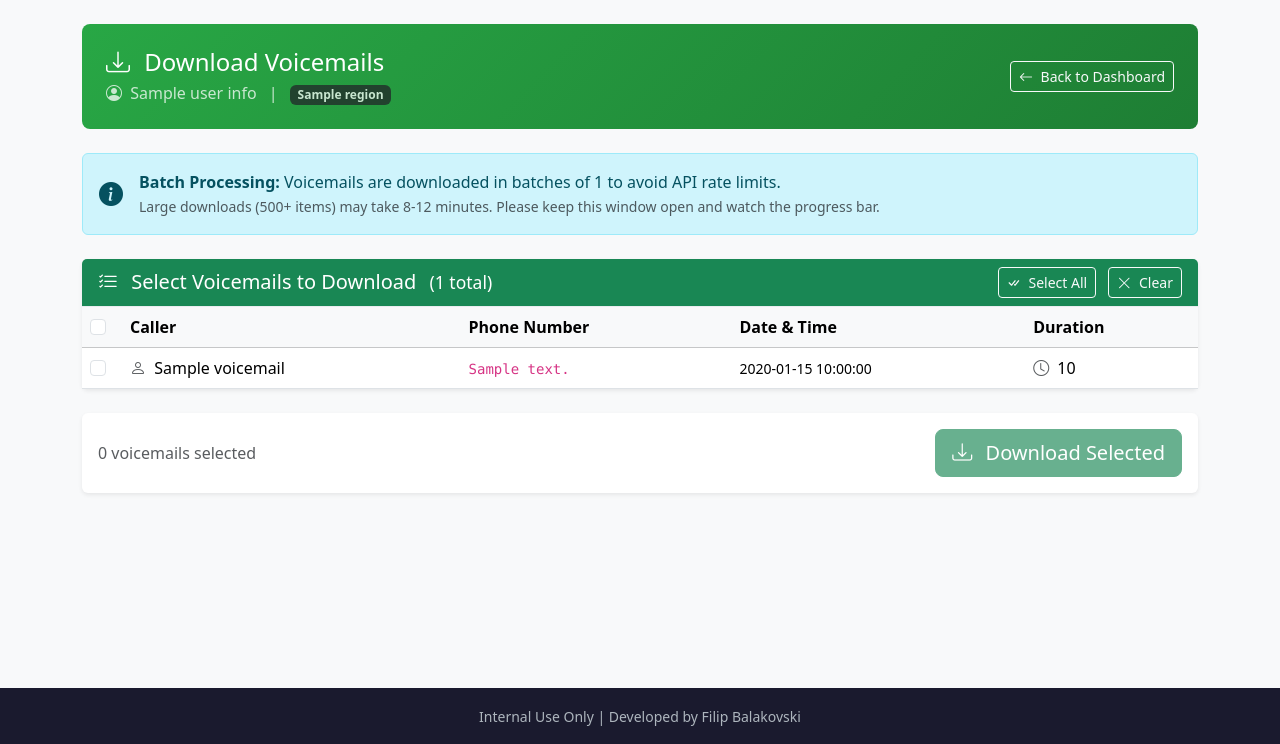
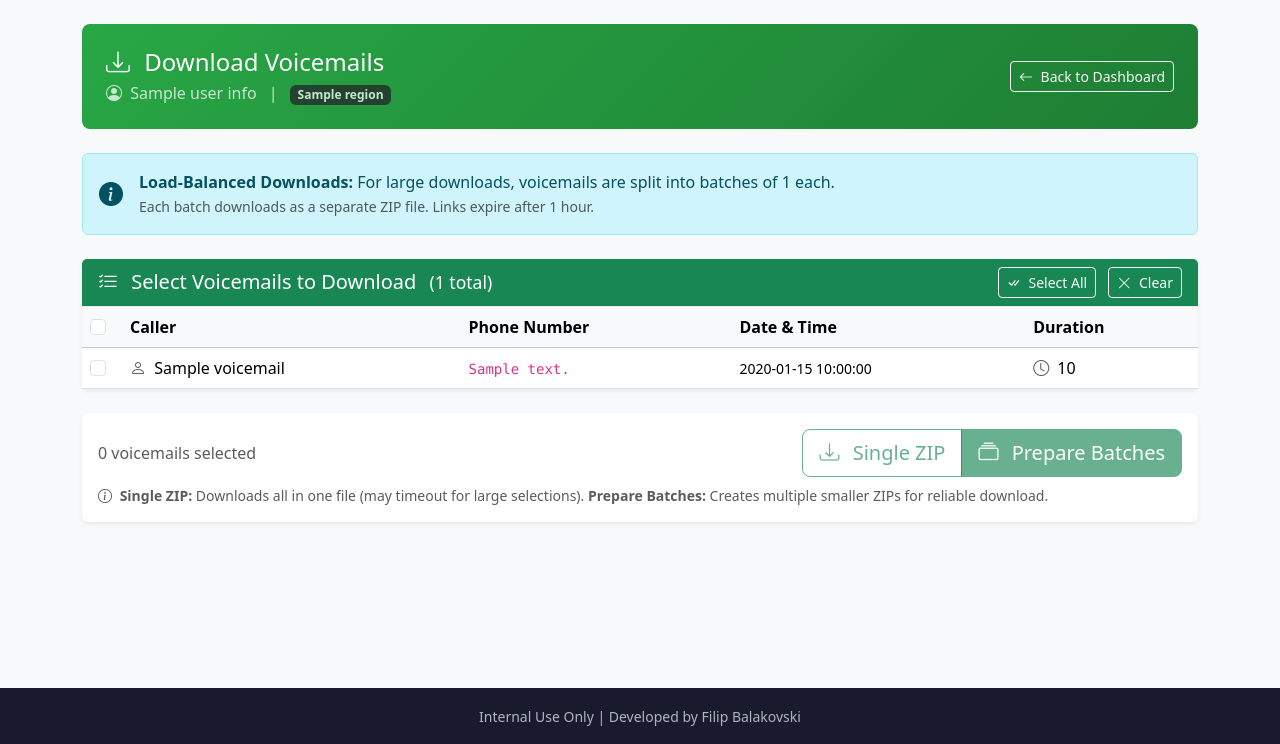
Before and after one commit to filipbal/genesys-voicemail-manager, a Flask app: template templates/download.html in a window 1280 px wide. Shown: the part 56-800 px from the top of the page. Run offline with Flask 3, Linux system fonts and the light colour scheme; the template is opened without the code that fills it: most values are stand-ins (such as "Sample title", 1, 10 or a date in 2020); some libraries are stand-ins or nearby versions.

Commit message:
Implement load-balanced batch downloads for large voicemail exports
- Add batch download system that splits voicemails into batches of 50
- Each batch creates a separate ZIP file prepared in background threads
- New manifest page shows all download links with status polling
- Download links expire after 1 hour with automatic cleanup
- Two download options: Single ZIP for small selections, Prepare Batches for large
- Background preparation prevents timeout issues for hundreds of voicemails

```diff
--- a/app.py
+++ b/app.py
@@ -27,6 +27,8 @@ import tempfile
 import shutil
 import zipfile
 import time
+import threading
+import uuid
 from datetime import datetime
 from functools import wraps
 from collections import deque
@@ -87,11 +89,20 @@ SUPER_BATCH_DELAY = 10.0
 DOWNLOAD_BATCH_SIZE = 10  # Smaller batches for downloads (media files are larger)
 DOWNLOAD_OPERATION_DELAY = 0.5  # Longer delay for downloads
 
+# Load-balanced batch download settings
+BATCH_DOWNLOAD_SIZE = 50  # Number of voicemails per download batch/ZIP
+BATCH_EXPIRY_SECONDS = 3600  # 1 hour expiry for download links
+
 # Safety limit: 50 pages * 100 items = 5000 voicemails max
 MAX_PAGES = 50
 
 # Progress tracking for SSE
 progress_data = {}
+
+# Storage for prepared batch downloads
+# Format: {batch_id: {'zip_path': str, 'created': timestamp, 'status': str, 'filename': str}}
+prepared_batches = {}
+batch_lock = threading.Lock()
 
 # ============================================================================
 # PKCE HELPER FUNCTIONS
@@ -623,17 +634,129 @@ def format_datetime(date_string):
 
 
 def cleanup_old_exports():
-    """Clean up export files older than 1 hour"""
+    """Clean up export files older than 1 hour and expired batch downloads"""
     try:
         now = time.time()
+        # Clean up temp directory
         for item in os.listdir(TEMP_DIR):
             item_path = os.path.join(TEMP_DIR, item)
             if os.path.isfile(item_path) and now - os.path.getmtime(item_path) > 3600:
                 os.remove(item_path)
             elif os.path.isdir(item_path) and now - os.path.getmtime(item_path) > 3600:
                 shutil.rmtree(item_path, ignore_errors=True)
+
+        # Clean up expired batch downloads
+        with batch_lock:
+            expired_ids = []
+            for batch_id, batch_info in prepared_batches.items():
+                if now - batch_info.get('created', 0) > BATCH_EXPIRY_SECONDS:
+                    expired_ids.append(batch_id)
+                    # Remove ZIP file if exists
+                    zip_path = batch_info.get('zip_path')
+                    if zip_path and os.path.exists(zip_path):
+                        try:
+                            os.remove(zip_path)
+                        except:
+                            pass
+
+            for batch_id in expired_ids:
+                del prepared_batches[batch_id]
+
+            if expired_ids:
+                app.logger.info(f"Cleaned up {len(expired_ids)} expired batch downloads")
+
     except Exception as e:
         app.logger.error(f"Cleanup error: {e}")
+
+
+def prepare_batch_zip(batch_id, voicemails, access_token, region_host, user_name, batch_num, total_batches):
+    """
+    Prepare a single batch ZIP file in the background.
+    This function runs in a separate thread.
+    """
+    try:
+        timestamp = datetime.now().strftime('%Y%m%d_%H%M%S')
+        export_name = f"voicemails_batch{batch_num}of{total_batches}_{user_name}_{timestamp}"
+        export_dir = os.path.join(TEMP_DIR, f"{export_name}_temp")
+        os.makedirs(export_dir, exist_ok=True)
+
+        downloaded = 0
+        errors = []
+        total_items = len(voicemails)
+
+        app.logger.info(f"Batch {batch_num}/{total_batches}: Starting download of {total_items} voicemails")
+
+        # Download voicemails with rate limiting
+        for batch_start in range(0, total_items, DOWNLOAD_BATCH_SIZE):
+            batch_end = min(batch_start + DOWNLOAD_BATCH_SIZE, total_items)
+            batch = voicemails[batch_start:batch_end]
+
+            for idx, vm in enumerate(batch):
+                msg_id = vm.get('id')
+                filename = format_filename(vm)
+
+                media_bytes, dl_error = download_voicemail_media(access_token, region_host, msg_id)
+
+                if dl_error:
+                    errors.append(f"{filename}: {dl_error}")
+                else:
+                    filepath = os.path.join(export_dir, filename)
+                    with open(filepath, 'wb') as f:
+                        f.write(media_bytes)
+                    downloaded += 1
+
+                # Delay between downloads
+                if idx < len(batch) - 1:
+                    time.sleep(DOWNLOAD_OPERATION_DELAY)
+
+            # Delay between internal batches
+            if batch_end < total_items:
+                time.sleep(BATCH_DELAY)
+
+        # Save metadata
+        metadata_file = os.path.join(export_dir, 'metadata.json')
+        with open(metadata_file, 'w', encoding='utf-8') as f:
+            json.dump({
+                'batch_number': batch_num,
+                'total_batches': total_batches,
+                'exported_by': user_name,
+                'exported_at': datetime.now().isoformat(),
+                'total_voicemails': total_items,
+                'downloaded': downloaded,
+                'errors': errors
+            }, f, indent=2, default=str)
+
+        # Create ZIP
+        zip_path = os.path.join(TEMP_DIR, f"{export_name}.zip")
+        with zipfile.ZipFile(zip_path, 'w', zipfile.ZIP_DEFLATED) as zipf:
+            for root, dirs, files in os.walk(export_dir):
+                for file in files:
+                    file_path = os.path.join(root, file)
+                    arcname = os.path.relpath(file_path, export_dir)
+                    zipf.write(file_path, arcname)
+
+        # Clean up temp directory
+        shutil.rmtree(export_dir, ignore_errors=True)
+
+        # Update batch status
+        with batch_lock:
+            prepared_batches[batch_id].update({
+                'status': 'ready',
+                'zip_path': zip_path,
+                'downloaded': downloaded,
+                'errors': len(errors),
+                'total': total_items
+            })
+
+        app.logger.info(f"Batch {batch_num}/{total_batches}: Complete - {downloaded}/{total_items} downloaded")
+
+    except Exception as e:
+        app.logger.error(f"Batch {batch_num} preparation failed: {e}")
+        with batch_lock:
+            prepared_batches[batch_id].update({
+                'status': 'failed',
+                'error': str(e)
+            })
 
 
 # ============================================================================
@@ -882,7 +1005,224 @@ def download_page():
                          region=REGIONS.get(region_key, {}),
                          voicemails=processed_voicemails,
                          voicemail_count=len(processed_voicemails),
-                         batch_size=DOWNLOAD_BATCH_SIZE)
+                         batch_size=DOWNLOAD_BATCH_SIZE,
+                         batch_download_size=BATCH_DOWNLOAD_SIZE)
+
+
+@app.route('/download-prepare', methods=['POST'])
+@login_required
+def download_prepare():
+    """
+    Prepare batch downloads - splits voicemails into batches of 50,
+    starts background preparation, and returns manifest page with download links.
+    """
+    if not ENABLE_DOWNLOADS:
+        flash('Download functionality is currently disabled.', 'warning')
+        return redirect(url_for('download_page'))
+
+    access_token = session.get('access_token')
+    region_host = session.get('region_host')
+    region_key = session.get('region_key')
+    user_info = session.get('user_info', {})
+
+    data = request.get_json()
+    if not data:
+        flash('No data provided', 'danger')
+        return redirect(url_for('download_page'))
+
+    voicemail_ids = data.get('voicemail_ids', [])
+
+    if not voicemail_ids:
+        flash('No voicemails selected', 'warning')
+        return redirect(url_for('download_page'))
+
+    # Get all voicemails to get metadata
+    all_voicemails, _ = get_all_voicemails(access_token, region_host)
+    selected_vms = [vm for vm in all_voicemails if vm.get('id') in voicemail_ids]
+
+    # Sort by date to maintain order
+    selected_vms.sort(key=lambda vm: vm.get('createdDate', '') or '', reverse=True)
+
+    # Split into batches of BATCH_DOWNLOAD_SIZE (50)
+    total_vms = len(selected_vms)
+    num_batches = (total_vms + BATCH_DOWNLOAD_SIZE - 1) // BATCH_DOWNLOAD_SIZE
+
+    user_name = user_info.get('name', 'Unknown').replace(' ', '_')
+    manifest_id = str(uuid.uuid4())
+    batch_ids = []
+
+    # Create batch entries and start preparation threads
+    for i in range(num_batches):
+        start_idx = i * BATCH_DOWNLOAD_SIZE
+        end_idx = min(start_idx + BATCH_DOWNLOAD_SIZE, total_vms)
+        batch_vms = selected_vms[start_idx:end_idx]
+        batch_num = i + 1
+
+        batch_id = str(uuid.uuid4())
+        batch_ids.append(batch_id)
+
+        # Initialize batch entry
+        with batch_lock:
+            prepared_batches[batch_id] = {
+                'status': 'preparing',
+                'created': time.time(),
+                'batch_num': batch_num,
+                'total_batches': num_batches,
+                'total': len(batch_vms),
+                'manifest_id': manifest_id,
+                'filename': f"voicemails_batch{batch_num}of{num_batches}_{user_name}.zip"
+            }
+
+        # Start background thread for this batch
+        thread = threading.Thread(
+            target=prepare_batch_zip,
+            args=(batch_id, batch_vms, access_token, region_host, user_name, batch_num, num_batches)
+        )
+        thread.daemon = True
+        thread.start()
+
+    app.logger.info(f"Started preparation of {num_batches} batches for {total_vms} voicemails")
+
+    # Return manifest data as JSON
+    batches_info = []
+    with batch_lock:
+        for batch_id in batch_ids:
+            batch = prepared_batches[batch_id]
+            batches_info.append({
+                'id': batch_id,
+                'batch_num': batch['batch_num'],
+                'total_batches': batch['total_batches'],
+                'total': batch['total'],
+                'status': batch['status'],
+                'filename': batch['filename']
+            })
+
+    return jsonify({
+        'success': True,
+        'manifest_id': manifest_id,
+        'batches': batches_info,
+        'total_voicemails': total_vms,
+        'num_batches': num_batches
+    })
+
+
+@app.route('/download-manifest')
+@login_required
+def download_manifest():
+    """Display the manifest page with all batch download links"""
+    if not ENABLE_DOWNLOADS:
+        flash('Download functionality is currently disabled.', 'warning')
+        return redirect(url_for('dashboard'))
+
+    manifest_id = request.args.get('manifest_id')
+    if not manifest_id:
+        flash('No manifest ID provided', 'danger')
+        return redirect(url_for('download_page'))
+
+    user_info = session.get('user_info', {})
+    region_key = session.get('region_key')
+
+    # Get all batches for this manifest
+    batches_info = []
+    with batch_lock:
+        for batch_id, batch in prepared_batches.items():
+            if batch.get('manifest_id') == manifest_id:
+                batches_info.append({
+                    'id': batch_id,
+                    'batch_num': batch['batch_num'],
+                    'total_batches': batch['total_batches'],
+                    'total': batch['total'],
+                    'status': batch['status'],
+                    'filename': batch['filename'],
+                    'downloaded': batch.get('downloaded', 0),
+                    'errors': batch.get('errors', 0)
+                })
+
+    # Sort by batch number
+    batches_info.sort(key=lambda x: x['batch_num'])
+
+    if not batches_info:
+        flash('Manifest not found or expired', 'warning')
+        return redirect(url_for('download_page'))
+
+    total_voicemails = sum(b['total'] for b in batches_info)
+
+    return render_template('download_manifest.html',
+                         user_info=user_info,
+                         region=REGIONS.get(region_key, {}),
+                         manifest_id=manifest_id,
+                         batches=batches_info,
+                         total_voicemails=total_voicemails,
+                         expiry_minutes=BATCH_EXPIRY_SECONDS // 60)
+
+
+@app.route('/download-batch/<batch_id>')
+@login_required
+def download_batch(batch_id):
+    """Serve a prepared batch ZIP file"""
+    if not ENABLE_DOWNLOADS:
+        flash('Download functionality is currently disabled.', 'warning')
+        return redirect(url_for('dashboard'))
+
+    with batch_lock:
+        batch = prepared_batches.get(batch_id)
+
+    if not batch:
+        flash('Batch not found or expired', 'danger')
+        return redirect(url_for('download_page'))
+
+    if batch['status'] == 'preparing':
+        flash('Batch is still being prepared. Please wait and try again.', 'warning')
+        return redirect(url_for('download_page'))
+
+    if batch['status'] == 'failed':
+        flash(f'Batch preparation failed: {batch.get("error", "Unknown error")}', 'danger')
+        return redirect(url_for('download_page'))
+
+    zip_path = batch.get('zip_path')
+    if not zip_path or not os.path.exists(zip_path):
+        flash('ZIP file not found. It may have expired.', 'danger')
+        return redirect(url_for('download_page'))
+
+    return send_file(
+        zip_path,
+        mimetype='application/zip',
+        as_attachment=True,
+        download_name=batch.get('filename', 'voicemails.zip')
+    )
+
+
+@app.route('/api/batch-status')
+@login_required
+def api_batch_status():
+    """Get status of batches for a manifest"""
+    manifest_id = request.args.get('manifest_id')
+    if not manifest_id:
+        return jsonify({'error': 'No manifest ID provided'}), 400
+
+    batches_info = []
+    with batch_lock:
+        for batch_id, batch in prepared_batches.items():
+            if batch.get('manifest_id') == manifest_id:
+                batches_info.append({
+                    'id': batch_id,
+                    'batch_num': batch['batch_num'],
+                    'status': batch['status'],
+                    'downloaded': batch.get('downloaded', 0),
+                    'errors': batch.get('errors', 0),
+                    'total': batch['total']
+                })
+
+    batches_info.sort(key=lambda x: x['batch_num'])
+
+    all_ready = all(b['status'] == 'ready' for b in batches_info)
+    any_failed = any(b['status'] == 'failed' for b in batches_info)
+
+    return jsonify({
+        'batches': batches_info,
+        'all_ready': all_ready,
+        'any_failed': any_failed
+    })
 
 
 @app.route('/download-bulk', methods=['POST'])
--- a/templates/download.html
+++ b/templates/download.html
@@ -30,8 +30,8 @@
     <div class="d-flex align-items-center">
         <i class="bi bi-info-circle-fill me-3 fs-4"></i>
         <div>
-            <strong>Batch Processing:</strong> Voicemails are downloaded in batches of {{ batch_size }} to avoid API rate limits.
-            <br><small class="text-muted">Large downloads (500+ items) may take 8-12 minutes. Please keep this window open and watch the progress bar.</small>
+            <strong>Load-Balanced Downloads:</strong> For large downloads, voicemails are split into batches of {{ batch_download_size }} each.
+            <br><small class="text-muted">Each batch downloads as a separate ZIP file. Links expire after 1 hour.</small>
         </div>
     </div>
 </div>
@@ -112,14 +112,25 @@
             <div>
                 <span id="selectedCount" class="text-muted">0 voicemails selected</span>
                 <span id="batchInfo" class="text-muted ms-2" style="display: none;">
-                    (will process in <span id="batchCount">0</span> batches)
+                    (will create <span id="batchCount">0</span> download batches)
                 </span>
             </div>
-            <button type="button" class="btn btn-success btn-lg" id="downloadBtn" onclick="downloadVoicemails()" disabled>
-                <i class="bi bi-download me-2"></i>
-                Download Selected
-            </button>
+            <div class="btn-group">
+                <button type="button" class="btn btn-outline-success btn-lg" id="downloadSingleBtn" onclick="downloadVoicemails()" disabled>
+                    <i class="bi bi-download me-2"></i>
+                    Single ZIP
+                </button>
+                <button type="button" class="btn btn-success btn-lg" id="prepareBatchBtn" onclick="prepareBatchDownloads()" disabled>
+                    <i class="bi bi-collection me-2"></i>
+                    Prepare Batches
+                </button>
+            </div>
         </div>
+        <small class="text-muted d-block mt-2">
+            <i class="bi bi-info-circle me-1"></i>
+            <strong>Single ZIP:</strong> Downloads all in one file (may timeout for large selections).
+            <strong>Prepare Batches:</strong> Creates multiple smaller ZIPs for reliable download.
+        </small>
     </div>
 </div>
 
@@ -157,6 +168,7 @@
 {% block extra_js %}
 <script>
 const BATCH_SIZE = {{ batch_size }};
+const BATCH_DOWNLOAD_SIZE = {{ batch_download_size }};
 let selectedVoicemails = [];
 
 // Voicemail selection handlers
@@ -190,14 +202,19 @@ function selectNone() {
 function updateSelectedCount() {
     const count = document.querySelectorAll('.voicemail-checkbox:checked').length;
     document.getElementById('selectedCount').textContent = `${count} voicemail${count !== 1 ? 's' : ''} selected`;
-    document.getElementById('downloadBtn').disabled = count === 0;
 
-    // Show batch info for large selections
+    // Enable/disable buttons based on selection
+    const singleBtn = document.getElementById('downloadSingleBtn');
+    const batchBtn = document.getElementById('prepareBatchBtn');
+    singleBtn.disabled = count === 0;
+    batchBtn.disabled = count === 0;
+
+    // Show batch info for selections that will create multiple batches
     const batchInfo = document.getElementById('batchInfo');
     const batchCount = document.getElementById('batchCount');
 
-    if (count > BATCH_SIZE) {
-        const batches = Math.ceil(count / BATCH_SIZE);
+    if (count > BATCH_DOWNLOAD_SIZE) {
+        const batches = Math.ceil(count / BATCH_DOWNLOAD_SIZE);
         batchCount.textContent = batches;
         batchInfo.style.display = 'inline';
     } else {
@@ -223,9 +240,9 @@ function downloadVoicemails() {
     const progressModal = new bootstrap.Modal(document.getElementById('progressModal'));
     progressModal.show();
 
-    // Disable download button
-    const btn = document.getElementById('downloadBtn');
-    btn.disabled = true;
+    // Disable buttons
+    document.getElementById('downloadSingleBtn').disabled = true;
+    document.getElementById('prepareBatchBtn').disabled = true;
 
     // Submit download request
     fetch('/download-bulk', {
@@ -252,9 +269,9 @@ function downloadVoicemails() {
         window.URL.revokeObjectURL(url);
         document.body.removeChild(a);
 
-        // Hide modal
+        // Hide modal and re-enable buttons
         progressModal.hide();
-        btn.disabled = false;
+        updateSelectedCount();
 
         // Show success message
         alert(`Successfully downloaded ${count} voicemail(s)!`);
@@ -262,8 +279,58 @@ function downloadVoicemails() {
     .catch(error => {
         console.error('Download error:', error);
         progressModal.hide();
-        btn.disabled = false;
-        alert('Download failed. Please try again or select fewer voicemails.');
+        updateSelectedCount();
+        alert('Download failed. Please try again or use "Prepare Batches" for large downloads.');
+    });
+}
+
+function prepareBatchDownloads() {
+    const count = selectedVoicemails.length;
+    if (count === 0) {
+        alert('Please select at least one voicemail');
+        return;
+    }
+
+    const numBatches = Math.ceil(count / BATCH_DOWNLOAD_SIZE);
+
+    // Show progress modal
+    document.getElementById('progressTotal').textContent = count;
+    document.getElementById('progressStatus').textContent = `Preparing ${numBatches} batch(es)... This will redirect you to the download page.`;
+
+    const progressModal = new bootstrap.Modal(document.getElementById('progressModal'));
+    progressModal.show();
+
+    // Disable buttons
+    document.getElementById('downloadSingleBtn').disabled = true;
+    document.getElementById('prepareBatchBtn').disabled = true;
+
+    // Submit batch preparation request
+    fetch('/download-prepare', {
+        method: 'POST',
+        headers: { 'Content-Type': 'application/json' },
+        body: JSON.stringify({
+            voicemail_ids: selectedVoicemails
+        })
+    })
+    .then(response => {
+        if (!response.ok) {
+            throw new Error('Batch preparation failed');
+        }
+        return response.json();
+    })
+    .then(data => {
+        if (data.success) {
+            // Redirect to manifest page
+            window.location.href = `/download-manifest?manifest_id=${data.manifest_id}`;
+        } else {
+            throw new Error(data.error || 'Unknown error');
+        }
+    })
+    .catch(error => {
+        console.error('Batch preparation error:', error);
+        progressModal.hide();
+        updateSelectedCount();
+        alert('Batch preparation failed: ' + error.message);
     });
 }
 
```
Also changed, not shown: templates/download_manifest.html (added, +247 -0 lines).
